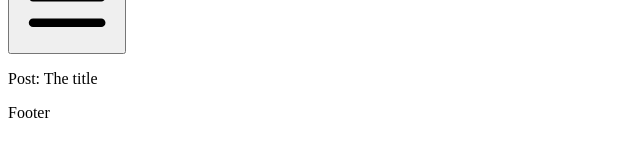
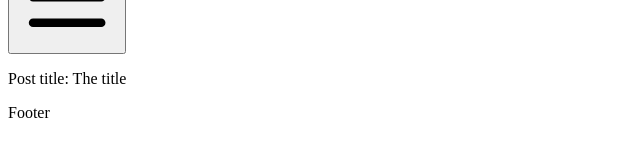
Before and after one commit to widgetapps/darrylpatterson.com, a Next.js app: page /thework/slug1 in a window 1280 px wide. Shown: the part 152-308 px from the top of the page, without its empty margins (0-640 px from the left). Built offline with nearby package versions, Linux system fonts and the light colour scheme.

Commit message:
Still figuring out issue with Vercel build.

```diff
--- a/pages/thework/[slug].js
+++ b/pages/thework/[slug].js
@@ -7,7 +7,7 @@ const WorkItem= () => {
     const {slug} = router.query;
     const work = works.find(item => item.slug.toString() === slug);
 
-    return <p>Post: {work.title}</p>
+    return <p>Post title: {work.title}</p>
 }
 
 export default WorkItem
```
